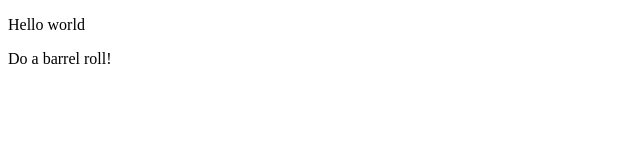
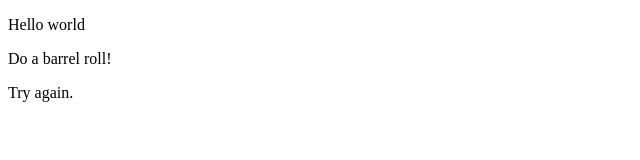
Before and after one commit to robdodson/cloud-build-tester, a website: page public/index.html in a window 1280 px wide. Shown: the full height of the page, 0-640 px from the left. Drawn offline with Linux system fonts and the light colour scheme.

Commit message:
Try again.

```diff
--- a/public/index.html
+++ b/public/index.html
@@ -21,5 +21,6 @@
   <body>
     <p>Hello world</p>
     <p>Do a barrel roll!</p>
+    <p>Try again.</p>
   </body>
 </html>
```
